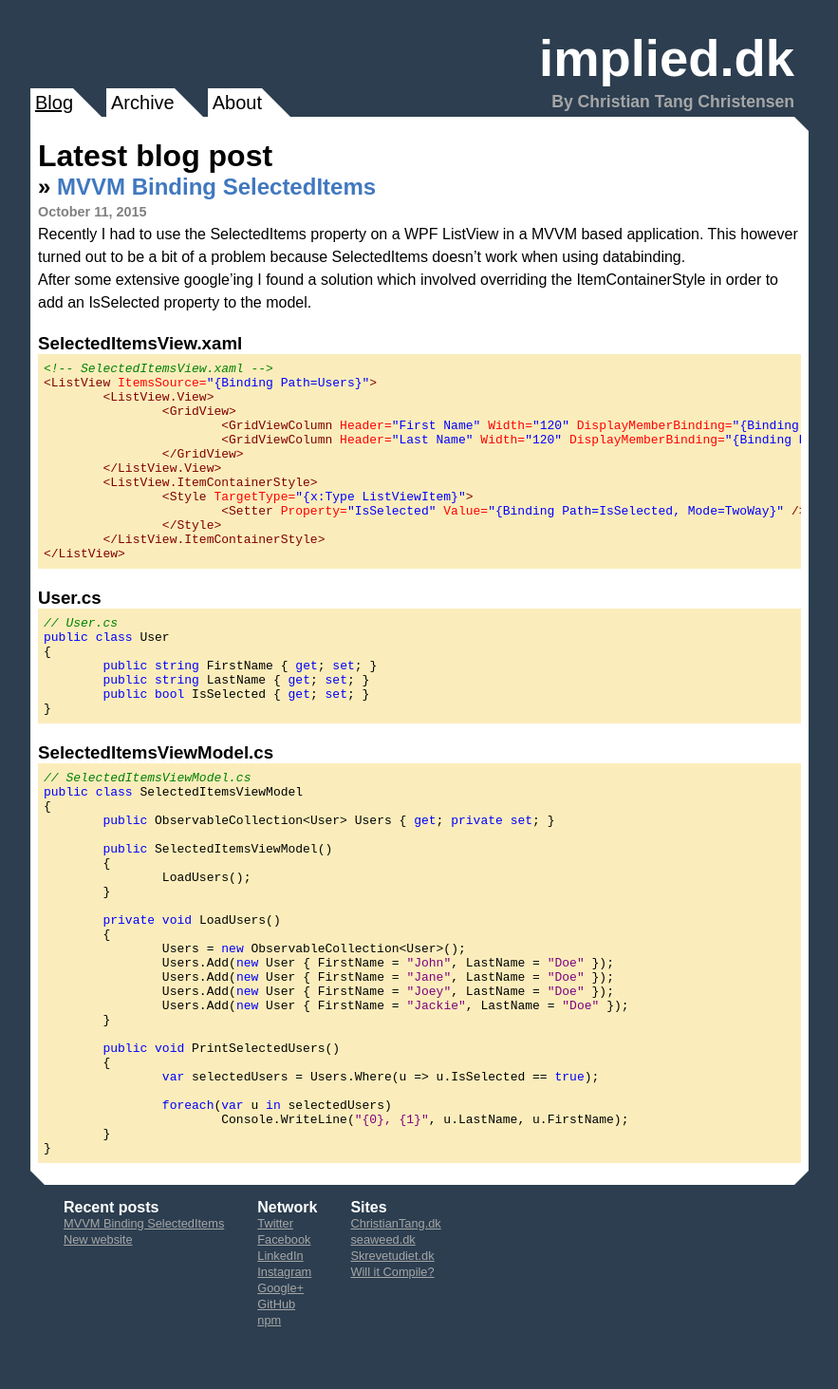
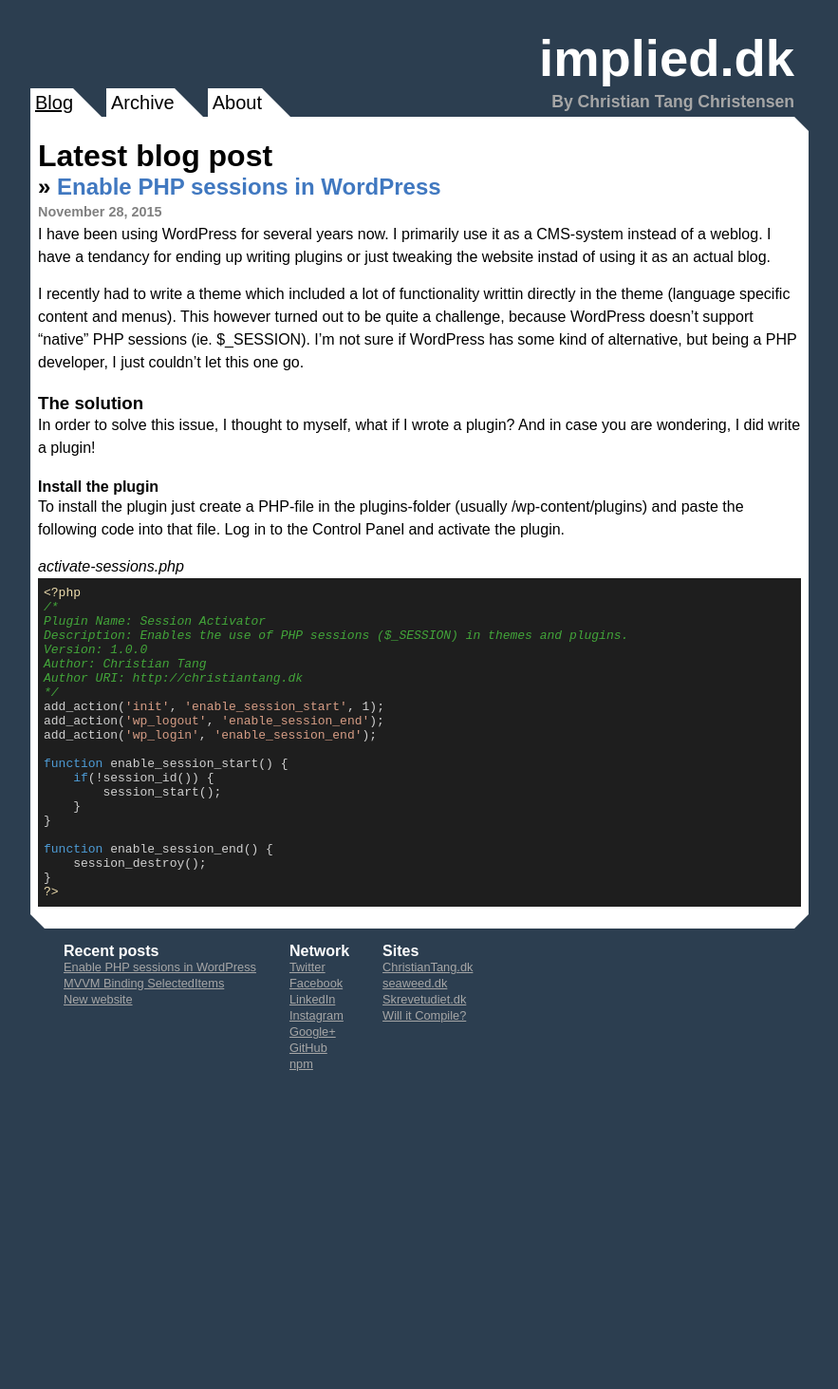
Before and after one commit to TangChr/implied.dk, a Jekyll site: the page built from index.html, in a window 1280 px wide. Shown: the whole page at 95% size, without its empty margins (198-1081 px from the left). Built offline with Jekyll 4.4.1, drawn with Linux system fonts in a browser that asks for light colours; Markdown is read by kramdown in place of the engine named in the settings; after the commit the page ends 1193 px from its top, so only the background shows below that.

Commit message:
New color scheme and post about sessions in WordPress

```diff
--- a/_posts/2015-10-11-MVVM-Binding-SelectedItems.md
+++ b/_posts/2015-10-11-MVVM-Binding-SelectedItems.md
@@ -6,8 +6,8 @@ title: "MVVM Binding SelectedItems"
 Recently I had to use the SelectedItems property on a WPF ListView in a MVVM based application. This however turned out to be a bit of a problem because SelectedItems doesn't work when using databinding.
 
 After some extensive google'ing I found a solution which involved overriding the ItemContainerStyle in order to add an IsSelected property to the model.
-
-### SelectedItemsView.xaml
+<div class="seperator"></div>
+*SelectedItemsView.xaml*
 
 {% highlight xml %}
 <!-- SelectedItemsView.xaml -->
@@ -25,8 +25,7 @@ After some extensive google'ing I found a solution which involved overriding the
 	</ListView.ItemContainerStyle>
 </ListView>
 {% endhighlight %}
-
-### User.cs
+*User.cs*
 
 {% highlight csharp %}
 // User.cs
@@ -37,8 +36,7 @@ public class User
 	public bool IsSelected { get; set; }
 }
 {% endhighlight %}
-
-### SelectedItemsViewModel.cs
+*SelectedItemsViewModel.cs*
 
 {% highlight csharp %}
 // SelectedItemsViewModel.cs
--- /dev/null
+++ b/_posts/2015-11-21-wordpress-php-sessions.md
@@ -0,0 +1,41 @@
+---
+layout: post
+date:   2015-11-28 14:10:00
+title:  "Enable PHP sessions in WordPress"
+---
+I have been using WordPress for several years now. I primarily use it as a CMS-system instead of a weblog. I have a tendancy for ending up writing plugins or just tweaking the website instad of using it as an actual blog.
+<div class="seperator"></div>
+I recently had to write a theme which included a lot of functionality writtin directly in the theme (language specific content and menus). This however turned out to be quite a challenge, because WordPress doesn't support "native" PHP sessions (ie. $_SESSION). I'm not sure if WordPress has some kind of alternative, but being a PHP developer, I just couldn't let this one go.
+
+### The solution
+In order to solve this issue, I thought to myself, what if I wrote a plugin?
+And in case you are wondering, I did write a plugin!
+
+#### Install the plugin
+To install the plugin just create a PHP-file in the plugins-folder (usually /wp-content/plugins) and paste the following code into that file. Log in to the Control Panel and activate the plugin.
+<div class="seperator"></div>
+*activate-sessions.php*
+{% highlight php %}
+<?php
+/*
+Plugin Name: Session Activator
+Description: Enables the use of PHP sessions ($_SESSION) in themes and plugins.
+Version: 1.0.0
+Author: Christian Tang
+Author URI: http://christiantang.dk
+*/
+add_action('init', 'enable_session_start', 1);
+add_action('wp_logout', 'enable_session_end');
+add_action('wp_login', 'enable_session_end');
+
+function enable_session_start() {
+    if(!session_id()) {
+        session_start();
+    }
+}
+
+function enable_session_end() {
+    session_destroy();
+}
+?>
+{% endhighlight %}
--- a/_sass/_layout.scss
+++ b/_sass/_layout.scss
@@ -204,6 +204,10 @@ body {
 		}
 	}
 
+	.seperator {
+		height: 15px;
+	}
+
 	.post-archive {
 		list-style-type: none;
 		margin-left: 0px;
--- /dev/null
+++ b/_sass/_syntax-project-php.scss
@@ -0,0 +1,18 @@
+/*
+Syntax Theme: Project
+Language: PHP
+*/
+.highlight {
+	.language-php {
+		.c { color: #008000; font-style: italic; }
+		.c1 { color: #008000; font-style: italic; }
+		.cp { color: #000; font-weight: normal; }
+		.cm { color: #008000; font-style: italic; }
+		.s { color: #800080; }
+		.s1 { color: #800080; }
+		.k  { color: #00f; font-weight: normal; }
+		.nb  { color: #000; font-weight: normal; }
+		.nc  { color: #000; font-weight: normal; }
+		.nv { color: #399; font-weight: normal; }
+	}
+}
--- a/_sass/_syntax-project.scss
+++ b/_sass/_syntax-project.scss
@@ -1,4 +1,4 @@
-/**
+/*
 Syntax Theme: Project
 */
  %vertical-rhythm {
@@ -17,58 +17,64 @@ Syntax Theme: Project
 	.k { color: #00f; } // Keyword
 	.o { font-weight: bold } // Operator
 	.cm { color: #008000; font-style: italic } // Comment.Multiline
-	.cp { color: #008000; font-weight: bold } // Comment.Preproc
+	.cp { color: #000; } // Comment.Preproc
 	.c1 { color: #008000; font-style: italic } // Comment.Single
-	.cs { color: #008000; font-weight: bold; font-style: italic } // Comment.Special
+	.cs { color: #008000; font-style: italic } // Comment.Special
 	.gd { color: #000; background-color: #fdd } // Generic.Deleted
 	.gd .x { color: #000; background-color: #faa } // Generic.Deleted.Specific
 	.ge { font-style: italic } // Generic.Emph
-	.gr { color: #a00 } // Generic.Error
-	.gh { color: #999 } // Generic.Heading
+	.gr { color: #a00; } // Generic.Error
+	.gh { color: #999; } // Generic.Heading
 	.gi { color: #000; background-color: #dfd } // Generic.Inserted
 	.gi .x { color: #000; background-color: #afa } // Generic.Inserted.Specific
-	.go { color: #888 } // Generic.Output
-	.gp { color: #555 } // Generic.Prompt
-	.gs { font-weight: bold } // Generic.Strong
-	.gu { color: #aaa } // Generic.Subheading
-	.gt { color: #a00 } // Generic.Traceback
+	.go { color: #888; } // Generic.Output
+	.gp { color: #555; } // Generic.Prompt
+	.gu { color: #aaa; } // Generic.Subheading
+	.gt { color: #a00; } // Generic.Traceback
 	.kc { color: #00f; } // Keyword.Constant
 	.kd { color: #00f; } // Keyword.Declaration
 	.kp { color: #00f; } // Keyword.Pseudo
 	.kr { color: #00f; } // Keyword.Reserved
 	.kt { color: #00f; } // Keyword.Type
-	.m { color: #099 } // Literal.Number
-	.s { color: #800080 } // Literal.String
-	.na { color: #008080 } // Name.Attribute
-	.nb { color: #0086B3 } // Name.Builtin
-	.nc { color: #000; font-weight: bold } // Name.Class
-	.no { color: #008080 } // Name.Constant
-	.ni { color: #800080 } // Name.Entity
+	.m { color: #099; } // Literal.Number
+	.s { color: #800080; } // Literal.String
+	.n  { color: #000; } // Name
+	.na { color: #000; } // Name.Attribute
+	.nb { color: #000; } // Name.Builtin
+	.nc { color: #000; } // Name.Class
+	.no { color: #000; } // Name.Constant
+	.ni { color: #000; } // Name.Entity
 	.ne { color: #900; } // Name.Exception
 	.nf { color: #000; } // Name.Function
-	.nn { color: #555 } // Name.Namespace
-	.nt { color: #000080 } // Name.Tag
-	.nv { color: #008080 } // Name.Variable
-	.ow { font-weight: bold } // Operator.Word
+	.nn { color: #555; } // Name.Namespace
+	.nt { color: #800000; } // Name.Tag
+	.nv { color: #00f } // Name.Variable
 	.w { color: #bbb } // Text.Whitespace
-	.mf { color: #099 } // Literal.Number.Float
-	.mh { color: #099 } // Literal.Number.Hex
-	.mi { color: #099 } // Literal.Number.Integer
-	.mo { color: #099 } // Literal.Number.Oct
-	.sb { color: #d14 } // Literal.String.Backtick
-	.sc { color: #d14 } // Literal.String.Char
-	.sd { color: #d14 } // Literal.String.Doc
-	.s2 { color: #d14 } // Literal.String.Double
-	.se { color: #d14 } // Literal.String.Escape
-	.sh { color: #d14 } // Literal.String.Heredoc
-	.si { color: #d14 } // Literal.String.Interpol
-	.sx { color: #d14 } // Literal.String.Other
-	.sr { color: #009926 } // Literal.String.Regex
-	.s1 { color: #d14 } // Literal.String.Single
-	.ss { color: #990073 } // Literal.String.Symbol
+	.mf { color: #099; } // Literal.Number.Float
+	.mh { color: #099; } // Literal.Number.Hex
+	.mi { color: #000; } // Literal.Number.Integer
+	.mo { color: #000; } // Literal.Number.Oct
+	.sb { color: #800080 } // Literal.String.Backtick
+	.sc { color: #800080 } // Literal.String.Char
+	.sd { color: #800080 } // Literal.String.Doc
+	.s2 { color: #800080 } // Literal.String.Double
+	.se { color: #800080 } // Literal.String.Escape
+	.sh { color: #800080 } // Literal.String.Heredoc
+	.si { color: #800080 } // Literal.String.Interpol
+	.sx { color: #800080 } // Literal.String.Other
+	.sr { color: #800080 } // Literal.String.Regex
+	.s1 { color: #800080 } // Literal.String.Single
+	.ss { color: #800080 } // Literal.String.Symbol
 	.bp { color: #999 } // Name.Builtin.Pseudo
 	.vc { color: #008080 } // Name.Variable.Class
 	.vg { color: #008080 } // Name.Variable.Global
 	.vi { color: #008080 } // Name.Variable.Instance
 	.il { color: #099 } // Literal.Number.Integer.Long
+
+	.language-xml, .language-html, .language-css {
+		.cp { color: #800000; }
+		.s   { color: #00f; }
+		.na  { color: #f00; }
+		.nt  { color: #800000; }
+	}
 }
--- /dev/null
+++ b/_sass/_syntax-vs2k1x.scss
@@ -0,0 +1,96 @@
+/**
+ * Visual Studio 2013+ Syntax highlighting Scheme for Pygments
+ */
+ %vertical-rhythm {
+    margin-bottom: 15px;
+}
+
+.highlight {
+    background: #1e1e1e;
+	padding: 8px 6px;
+    @extend %vertical-rhythm;
+	white-space: pre-wrap;
+	overflow: auto;
+
+	.lineno { color: #2b91af; }
+	.c { color: #43a63a; font-style: italic; }
+	.err { color: #a61717; background-color: #e3d2d2; }
+	.g { color: #d0d0d0; }
+	.k { color: #4e9cd6; }
+	.l { color: #d0d0d0; }
+	.n { color: #d0d0d0; }
+	.o { color: #d0d0d0; }
+	.x { color: #d0d0d0; }
+	.p { color: #d0d0d0; }
+	.cm { color: #43a63a; font-style: italic; }
+	.cp { color: #f0dfaf; }
+	.c1 { color: #43a63a; font-style: italic; }
+	.cs { color: #e50808; font-weight: bold; background-color: #520000; }
+	.gd { color: #d22323; }
+	.ge { color: #d0d0d0; font-style: italic; }
+	.gr { color: #d22323; }
+	.gh { color: #ffffff; font-weight: bold; }
+	.gi { color: #589819; }
+	.go { color: #cccccc; }
+	.gp { color: #aaaaaa; }
+	.gs { color: #d0d0d0; font-weight: bold; }
+	.gu { color: #ffffff; text-decoration: underline; }
+	.gt { color: #d22323; }
+	.kc { color: #4e9cd6; font-weight: bold; }
+	.kd { color: #4e9cd6; font-weight: bold; }
+	.kn { color: #4e9cd6; font-weight: bold; }
+	.kp { color: #4e9cd6; }
+	.kr { color: #4e9cd6; font-weight: bold; }
+	.kt { color: #4e9cd6; font-weight: bold; }
+	.ld { color: #d0d0d0; }
+	.m { color: #d0d0d0; }
+	.s { color: #d69d85; }
+	.na { color: #bbbbbb; }
+	.nb { color: #d0d0d0; }
+	.nc { color: #40ffff; }
+	.no { color: #40ffff; }
+	.nd { color: #d0d0d0; }
+	.ni { color: #d0d0d0; }
+	.ne { color: #bbbbbb; }
+	.nf { color: #d0d0d0; }
+	.nl { color: #d0d0d0; }
+	.nn { color: #d0d0d0; }
+	.nx { color: #d0d0d0; }
+	.py { color: #d0d0d0; }
+	.nt { color: #f0dfaf; }
+	.nv { color: #40ffff; }
+	.ow { color: #4e9cd6; font-weight: bold; }
+	.w { color: #666666; }
+	.mf { color: #b5cea8; }
+	.mh { color: #b5cea8; }
+	.mi { color: #d0d0d0; }
+	.mo { color: #b5cea8; }
+	.sb { color: #d69d85; }
+	.sc { color: #d69d85; }
+	.sd { color: #d69d85; }
+	.s2 { color: #d69d85; }
+	.se { color: #d69d85; }
+	.sh { color: #d69d85; }
+	.si { color: #d69d85; }
+	.sx { color: #ffa500; }
+	.sr { color: #d69d85; }
+	.s1 { color: #d69d85; }
+	.ss { color: #d69d85; }
+	.bp { color: #24909d; }
+	.vc { color: #40ffff; }
+	.vg { color: #40ffff; }
+	.vi { color: #40ffff; }
+	.il { color: #b5cea8; }
+	.language-xml {
+		color: #dcdcdc;
+		.cp { color: #4e9cd6; }
+		.na { color: #92caf4; }
+		.nt { color: #d0d0d0; }
+		.s { color: #4e9cd6; }
+	}
+	.language-css {
+		.err { color: #d0d0d0; background: transparent; }
+		.nc { color: #d0d0d0; }
+		.nt { font-weight: bold; }
+	}
+}
--- a/css/main.scss
+++ b/css/main.scss
@@ -12,6 +12,4 @@ $pageWidth: 820px;
 $spacing-unit: 30px;
 
 @import "layout",
-		"syntax-project",
-		"syntax-project-csharp",
-		"syntax-project-xml";
+		"syntax-vs2k1x";
```
